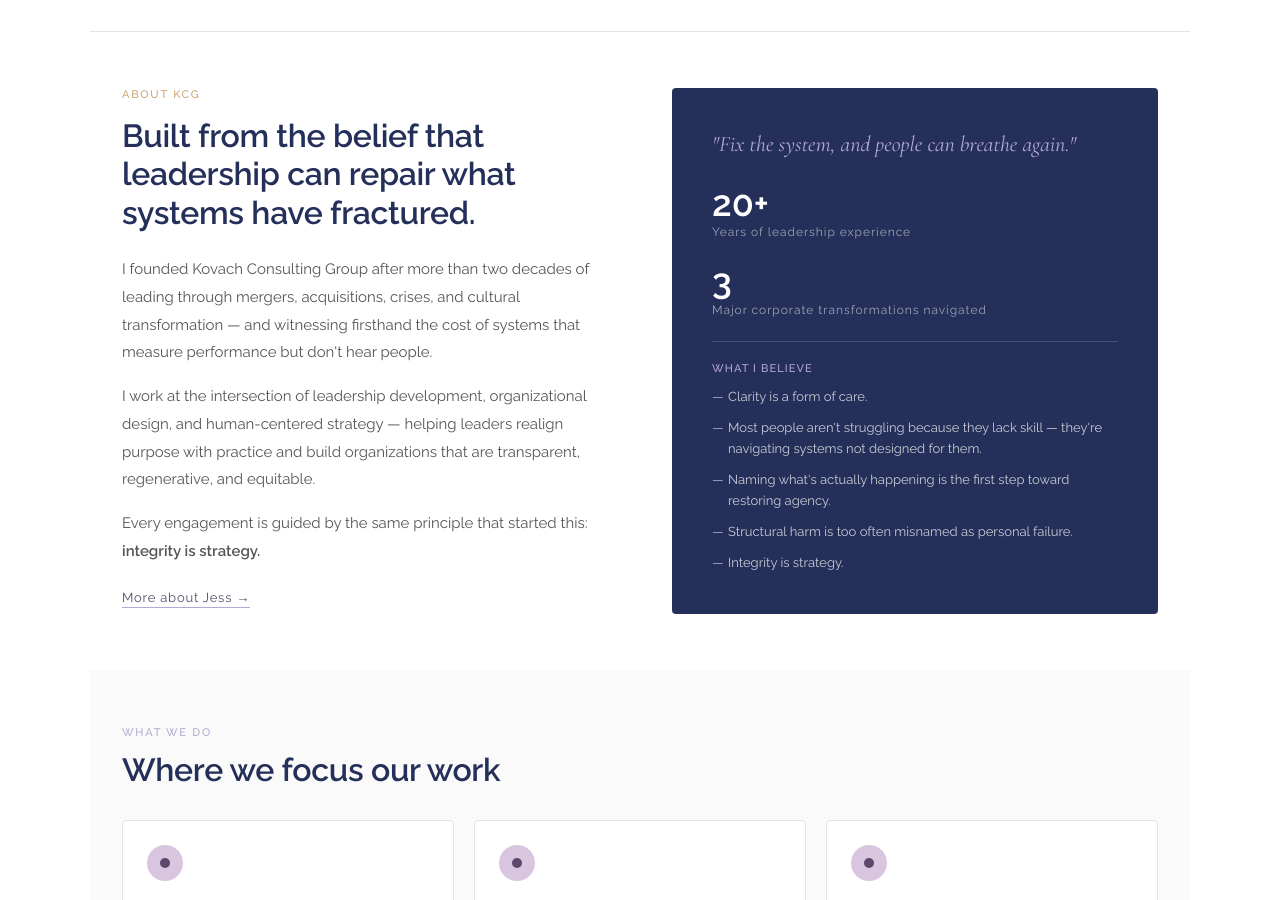
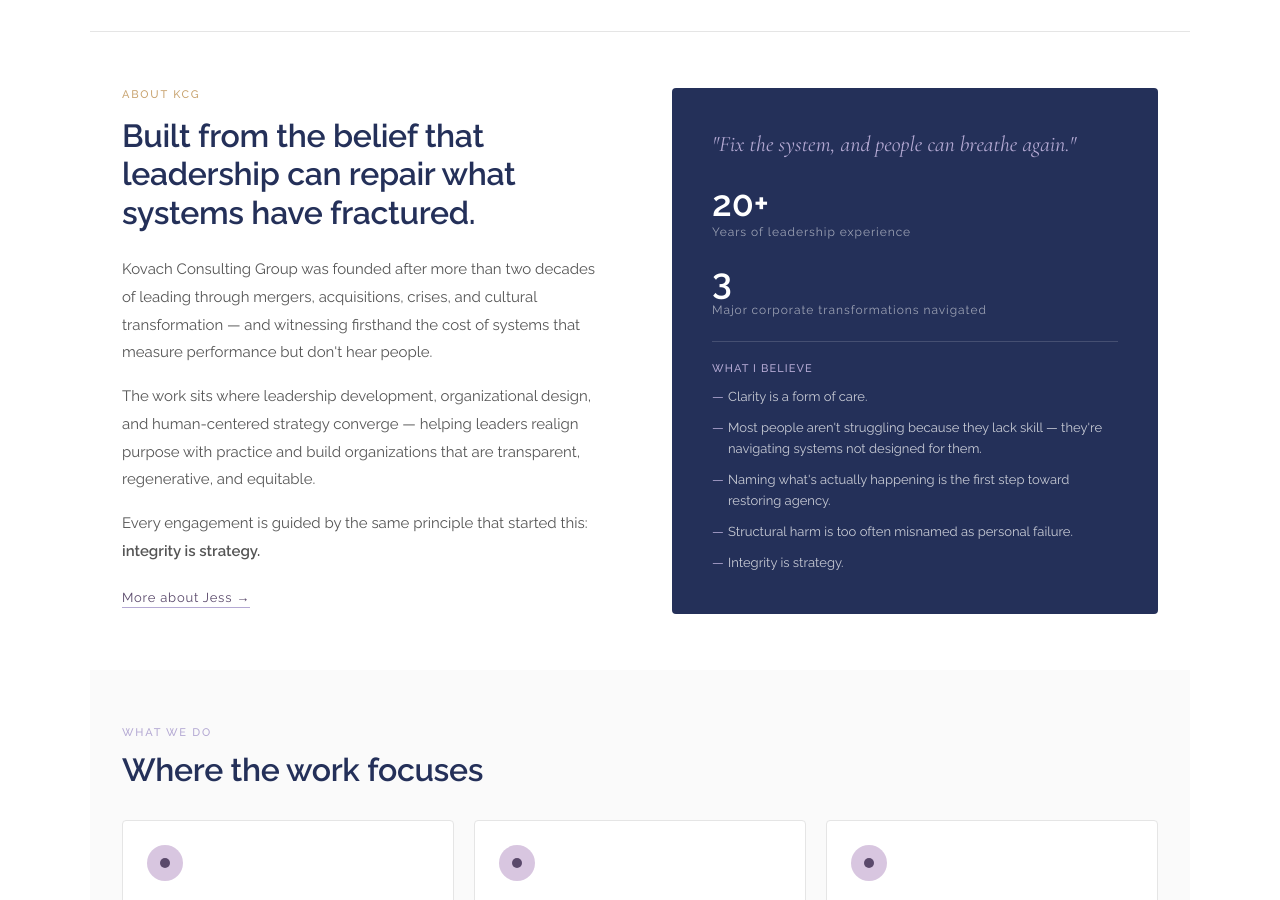
Before and after one commit to jesskovach/kovachconsultants, a Jekyll site: the page built from index.md, in a window 1280 px wide and 900 px high, scrolled down 662 px. Built offline with Jekyll 4.4.1, drawn with Linux system fonts in a browser that asks for light colours.

Commit message:
Update content home.html

```diff
--- a/_layouts/home.html
+++ b/_layouts/home.html
@@ -142,8 +142,8 @@
       <p class="about-tag">About KCG</p>
       <h2 class="about-headline">Built from the belief that leadership can repair what systems have fractured.</h2>
       <div class="about-body">
-        <p>I founded Kovach Consulting Group after more than two decades of leading through mergers, acquisitions, crises, and cultural transformation — and witnessing firsthand the cost of systems that measure performance but don't hear people.</p>
-        <p>I work at the intersection of leadership development, organizational design, and human-centered strategy — helping leaders realign purpose with practice and build organizations that are transparent, regenerative, and equitable.</p>
+        <p>Kovach Consulting Group was founded after more than two decades of leading through mergers, acquisitions, crises, and cultural transformation — and witnessing firsthand the cost of systems that measure performance but don't hear people.</p>
+        <p>The work sits where leadership development, organizational design, and human-centered strategy converge — helping leaders realign purpose with practice and build organizations that are transparent, regenerative, and equitable.</p>
         <p>Every engagement is guided by the same principle that started this: <strong>integrity is strategy.</strong></p>
       </div>
       <a href="/about" style="display:inline-block;margin-top:1.5rem;font-size:13px;color:var(--plum);letter-spacing:0.06em;border-bottom:0.5px solid var(--lavender);padding-bottom:2px;">More about Jess →</a>
@@ -174,7 +174,7 @@
   <section class="services">
     <div class="services-header">
       <p class="services-tag">What we do</p>
-      <h2 class="services-headline">Where we focus our work</h2>
+      <h2 class="services-headline">Where the work focuses</h2>
     </div>
     <div class="services-grid">
       <div class="service-card">
```
